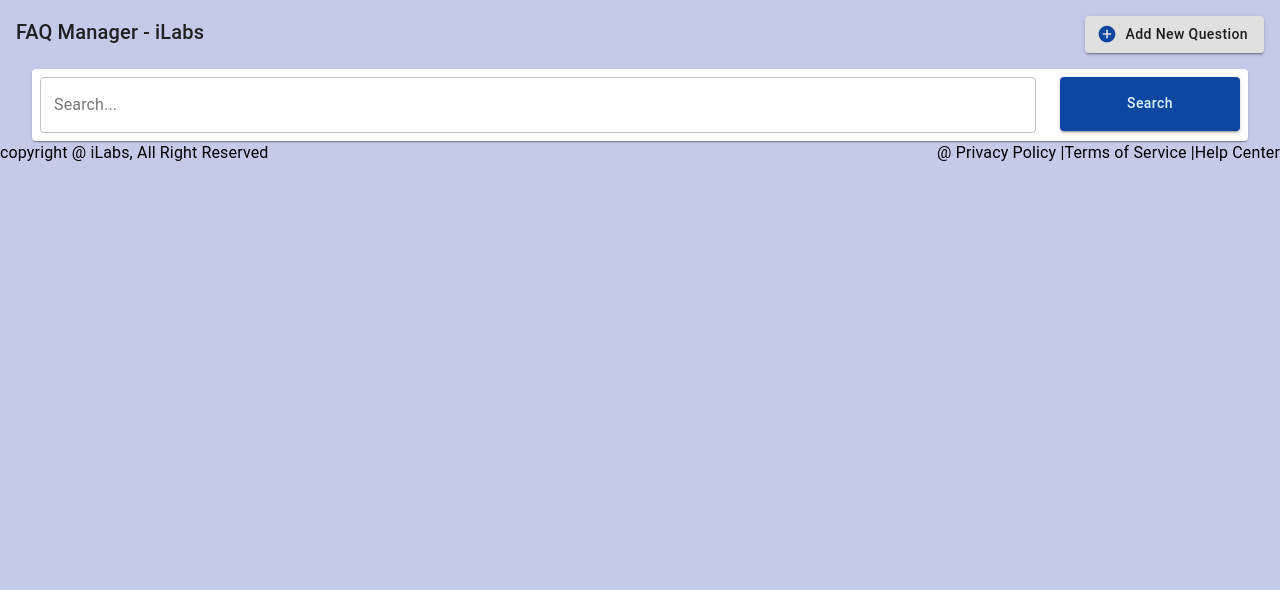
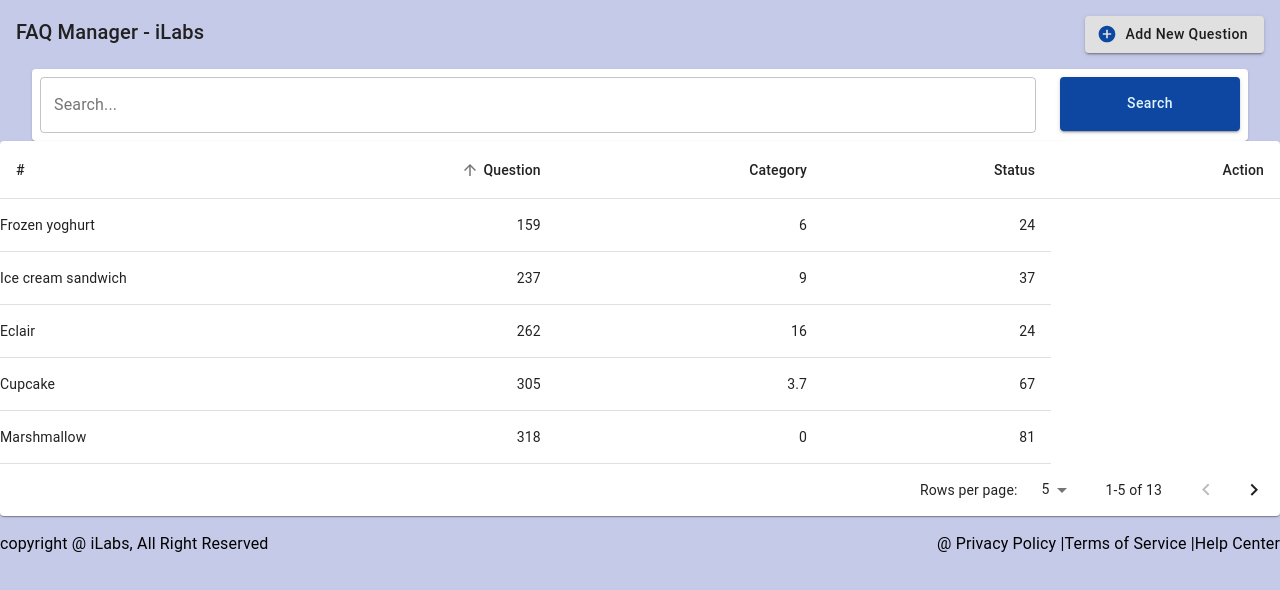
Before and after one commit to LuminiNanayakkara/FAQ-manager---iLabs, a React (Create React App) app: page / in a window 1280 px wide. Shown: the top 590 px of the page. Built offline with nearby package versions, Linux system fonts and the light colour scheme.

Commit message:
Table head completed

```diff
--- a/src/App.js
+++ b/src/App.js
@@ -1,7 +1,8 @@
 import Header from "./components/ui/Header";
 import { makeStyles } from "@material-ui/core/styles";
-import SearchBar from "./components/ui/SearchBar";
+import SearchBar from "./components/reusable/SearchBar";
 import Footer from "./components/ui/Footer";
+import Table from "./components/reusable/Table";
 
 const useStyles = makeStyles((theme) => ({
   app: {
@@ -16,6 +17,7 @@ const App = () => {
     <div className={classes.app}>
       <Header />
       <SearchBar />
+      <Table />
       <Footer />
     </div>
   );
--- /dev/null
+++ b/src/components/reusable/CustomTableHead.js
@@ -0,0 +1,56 @@
+import React from "react";
+import { makeStyles } from "@material-ui/core/styles";
+import TableCell from "@material-ui/core/TableCell";
+import TableHead from "@material-ui/core/TableHead";
+import TableRow from "@material-ui/core/TableRow";
+import TableSortLabel from "@material-ui/core/TableSortLabel";
+
+const headCells = [
+  {
+    id: "name",
+    numeric: false,
+    disablePadding: true,
+    label: "#",
+  },
+  { id: "calories", numeric: true, disablePadding: false, label: "Question" },
+  { id: "fat", numeric: true, disablePadding: false, label: "Category" },
+  { id: "carbs", numeric: true, disablePadding: false, label: "Status" },
+  { id: "carbs", numeric: true, disablePadding: false, label: "Action" },
+];
+
+function CustomTableHead(props) {
+  const { classes, order, orderBy, onRequestSort } = props;
+  const createSortHandler = (property) => (event) => {
+    onRequestSort(event, property);
+  };
+
+  return (
+    <TableHead>
+      <TableRow>
+        {headCells.map((headCell) => (
+          <TableCell
+            key={headCell.id}
+            align={headCell.numeric ? "right" : "left"}
+            // padding={headCell.disablePadding ? "none" : "normal"}
+            sortDirection={orderBy === headCell.id ? order : false}
+          >
+            <TableSortLabel
+              active={orderBy === headCell.id}
+              direction={orderBy === headCell.id ? order : "asc"}
+              onClick={createSortHandler(headCell.id)}
+            >
+              {headCell.label}
+              {orderBy === headCell.id ? (
+                <span className={classes.visuallyHidden}>
+                  {order === "desc" ? "sorted descending" : "sorted ascending"}
+                </span>
+              ) : null}
+            </TableSortLabel>
+          </TableCell>
+        ))}
+      </TableRow>
+    </TableHead>
+  );
+}
+
+export default CustomTableHead;
--- /dev/null
+++ b/src/components/reusable/Table.js
@@ -0,0 +1,153 @@
+import React from "react";
+import { makeStyles } from "@material-ui/core/styles";
+import Table from "@material-ui/core/Table";
+import TableBody from "@material-ui/core/TableBody";
+import TableCell from "@material-ui/core/TableCell";
+import TableContainer from "@material-ui/core/TableContainer";
+import TableHead from "@material-ui/core/TableHead";
+import TablePagination from "@material-ui/core/TablePagination";
+import TableRow from "@material-ui/core/TableRow";
+import TableSortLabel from "@material-ui/core/TableSortLabel";
+import Paper from "@material-ui/core/Paper";
+import CustomTableHead from "./CustomTableHead";
+
+const useStyles = makeStyles((theme) => ({
+  root: {
+    width: "100%",
+  },
+  paper: {
+    width: "100%",
+    marginBottom: theme.spacing(2),
+  },
+  table: {
+    minWidth: 750,
+  },
+  visuallyHidden: {
+    border: 0,
+    clip: "rect(0 0 0 0)",
+    height: 1,
+    margin: -1,
+    overflow: "hidden",
+    padding: 0,
+    position: "absolute",
+    top: 20,
+    width: 1,
+  },
+}));
+
+function createData(name, calories, fat, carbs, protein) {
+  return { name, calories, fat, carbs, protein };
+}
+
+const rows = [
+  createData("Cupcake", 305, 3.7, 67, 4.3),
+  createData("Donut", 452, 25.0, 51, 4.9),
+  createData("Eclair", 262, 16.0, 24, 6.0),
+  createData("Frozen yoghurt", 159, 6.0, 24, 4.0),
+  createData("Gingerbread", 356, 16.0, 49, 3.9),
+  createData("Honeycomb", 408, 3.2, 87, 6.5),
+  createData("Ice cream sandwich", 237, 9.0, 37, 4.3),
+  createData("Jelly Bean", 375, 0.0, 94, 0.0),
+  createData("KitKat", 518, 26.0, 65, 7.0),
+  createData("Lollipop", 392, 0.2, 98, 0.0),
+  createData("Marshmallow", 318, 0, 81, 2.0),
+  createData("Nougat", 360, 19.0, 9, 37.0),
+  createData("Oreo", 437, 18.0, 63, 4.0),
+];
+
+function descendingComparator(a, b, orderBy) {
+  if (b[orderBy] < a[orderBy]) {
+    return -1;
+  }
+  if (b[orderBy] > a[orderBy]) {
+    return 1;
+  }
+  return 0;
+}
+
+function getComparator(order, orderBy) {
+  return order === "desc"
+    ? (a, b) => descendingComparator(a, b, orderBy)
+    : (a, b) => -descendingComparator(a, b, orderBy);
+}
+
+function stableSort(array, comparator) {
+  const stabilizedThis = array.map((el, index) => [el, index]);
+  stabilizedThis.sort((a, b) => {
+    const order = comparator(a[0], b[0]);
+    if (order !== 0) return order;
+    return a[1] - b[1];
+  });
+  return stabilizedThis.map((el) => el[0]);
+}
+
+export default function EnhancedTable() {
+  const classes = useStyles();
+  const [order, setOrder] = React.useState("asc");
+  const [orderBy, setOrderBy] = React.useState("calories");
+  const [page, setPage] = React.useState(0);
+  const [rowsPerPage, setRowsPerPage] = React.useState(5);
+
+  const handleRequestSort = (event, property) => {
+    const isAsc = orderBy === property && order === "asc";
+    setOrder(isAsc ? "desc" : "asc");
+    setOrderBy(property);
+  };
+
+  const handleChangePage = (event, newPage) => {
+    setPage(newPage);
+  };
+
+  const handleChangeRowsPerPage = (event) => {
+    setRowsPerPage(parseInt(event.target.value, 10));
+    setPage(0);
+  };
+
+  return (
+    <div className={classes.root}>
+      <Paper className={classes.paper}>
+        <TableContainer>
+          <Table className={classes.table}>
+            <CustomTableHead
+              classes={classes}
+              order={order}
+              orderBy={orderBy}
+              onRequestSort={handleRequestSort}
+              rowCount={rows.length}
+            />
+            <TableBody>
+              {stableSort(rows, getComparator(order, orderBy))
+                .slice(page * rowsPerPage, page * rowsPerPage + rowsPerPage)
+                .map((row) => {
+                  return (
+                    <TableRow
+                      hover
+                      role="checkbox"
+                      tabIndex={-1}
+                      key={row.name}
+                    >
+                      <TableCell component="th" scope="row" padding="none">
+                        {row.name}
+                      </TableCell>
+                      <TableCell align="right">{row.calories}</TableCell>
+                      <TableCell align="right">{row.fat}</TableCell>
+                      <TableCell align="right">{row.carbs}</TableCell>
+                    </TableRow>
+                  );
+                })}
+            </TableBody>
+          </Table>
+        </TableContainer>
+        <TablePagination
+          rowsPerPageOptions={[5, 10, 25]}
+          component="div"
+          count={rows.length}
+          rowsPerPage={rowsPerPage}
+          page={page}
+          onPageChange={handleChangePage}
+          onRowsPerPageChange={handleChangeRowsPerPage}
+        />
+      </Paper>
+    </div>
+  );
+}
```
Also changed, not shown: src/components/ui/Table.js (deleted, +0 -8 lines), src/components/reusable/SearchBar.js (renamed from src/components/ui/SearchBar.js).
